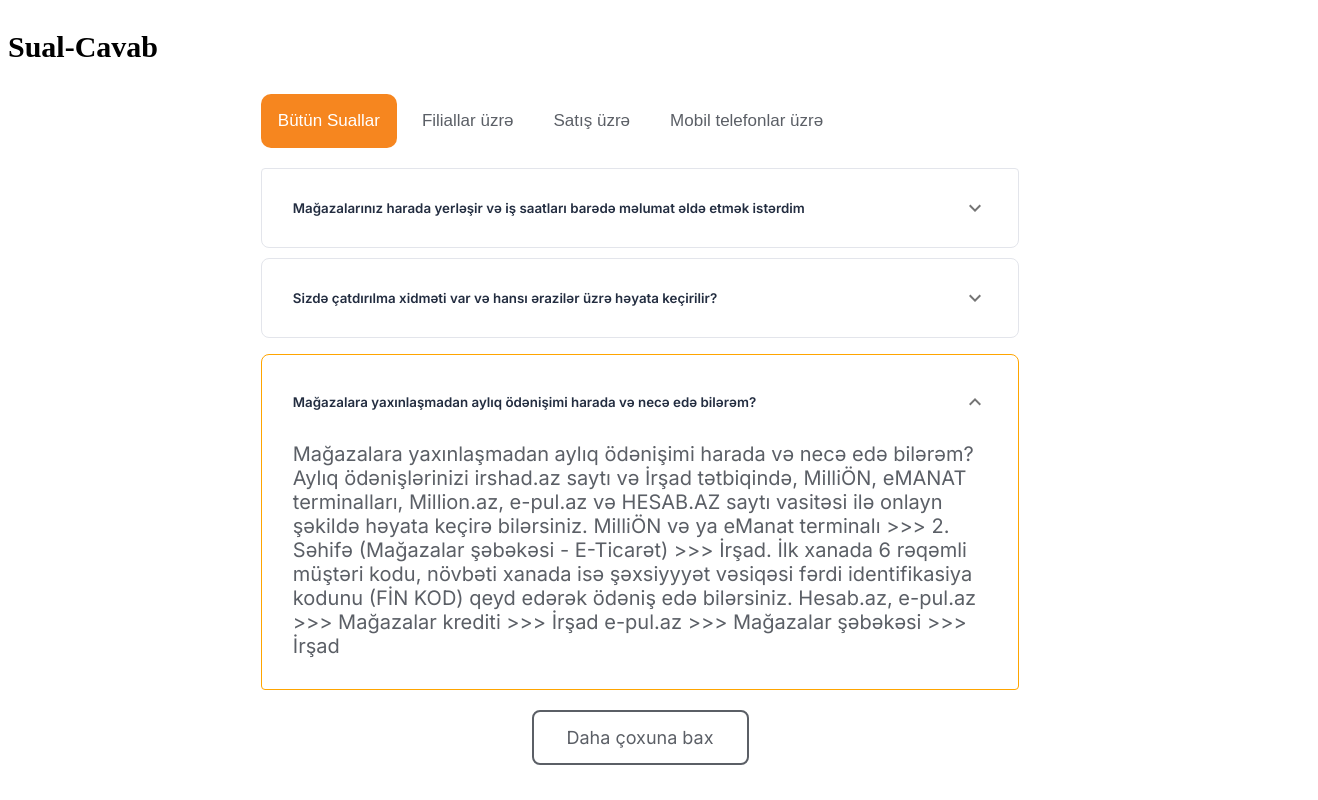
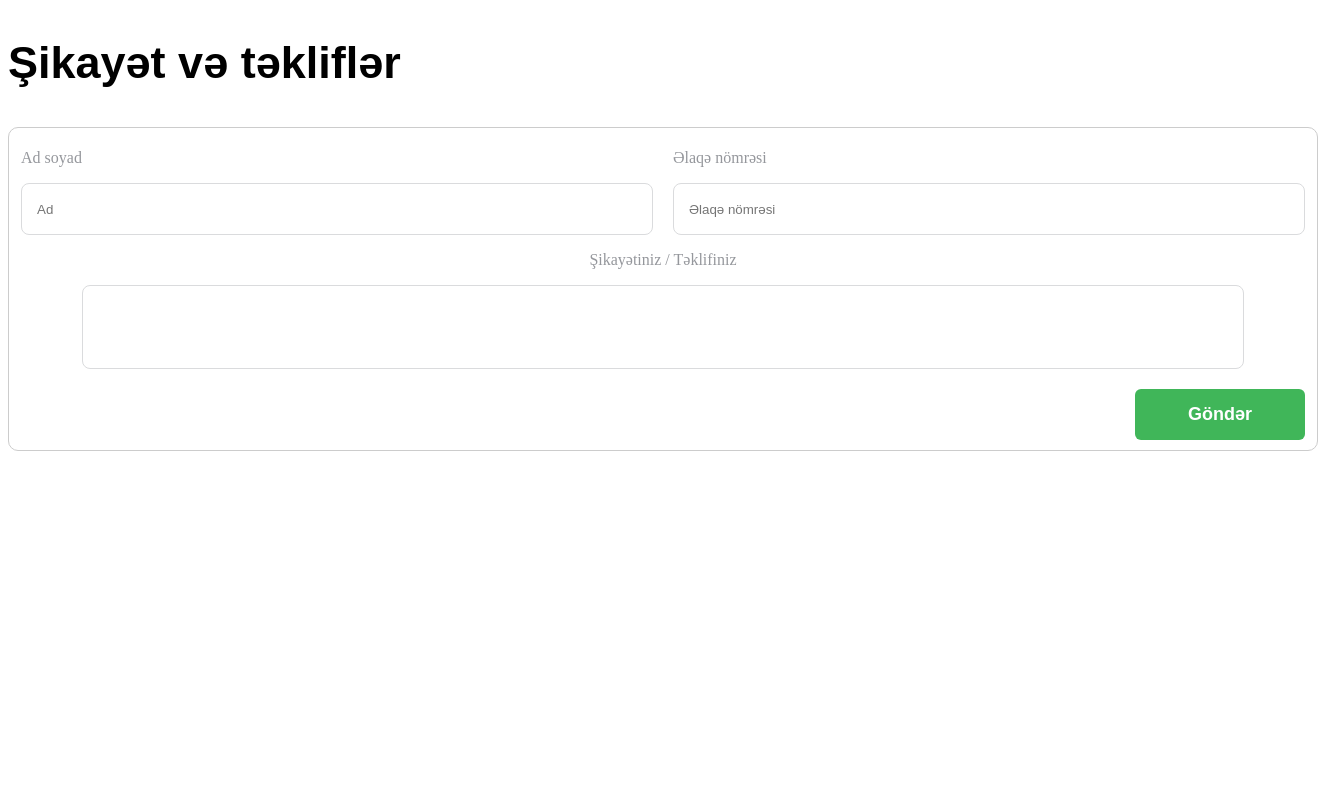
Before and after one commit to Khaydann/irshadd, a React (Vite) app: page / in a window 1280 px wide. Shown: the whole page, 1318 px wide, since content can reach past the window. Built offline with nearby package versions, Linux system fonts and the light colour scheme.

Commit message:
first commit

```diff
--- /dev/null
+++ b/src/assets/Sual/Sikayet.jsx
@@ -0,0 +1,33 @@
+import React from 'react';
+import './Sikayet.scss'; // Fayl adını düzgün yazdığınıza əmin olun
+
+const Sikayet = () => {
+  return (
+    <>
+       <h2>Şikayət və təkliflər</h2>
+      <section className='problem'>
+        <fieldset>
+
+          <div className="sikayet-div1">
+            <form  className="sikayet-f1"action="">
+              <p>Ad soyad</p>
+              <input type="text"  placeholder="Ad"name="fullname" id="fullname" />
+
+            </form>
+            <form className="sikayet-f2" action="">
+            <p>Əlaqə nömrəsi</p>
+            <input placeholder='Əlaqə nömrəsi' type="number" name="phone" id="phone" />
+            </form>
+          </div>
+          <div className="sikayet-div2">
+            <p>Şikayətiniz / Təklifiniz</p>
+            <input name="suggestion" id="suggestion" />
+          </div>
+          <button>Göndər</button>
+        </fieldset>
+      </section>
+    </>
+  );
+}
+
+export default Sikayet;
--- /dev/null
+++ b/src/assets/Sual/Sikayet.scss
@@ -0,0 +1,81 @@
+form {
+  display: flex;
+  flex-direction: column;
+}
+
+.problem fieldset {
+  border-radius: 10px !important; /* !important istifadə edərək prioriteti artırın */
+  border: 1px solid #ccc;
+  width: 95%;
+  margin: 0 auto;
+  display: flex; // Flex istifadə etməklə içərisindəki elementlərin düzülüşünü idarə edin
+  flex-direction: column; // Şaquli düzülüş
+}
+
+.sikayet-div1 {
+  display: flex;
+  gap: 20px;
+  justify-content: center;
+}
+
+.sikayet-f1, .sikayet-f2 {
+  input {
+    width: 600px;
+    height: 20px;
+    padding: 15px;
+    border: 1px solid #dadbdd;
+    border-radius: 8px;
+  }
+
+  p {
+    color: #95979c;
+  }
+}
+
+.sikayet-div2 {
+  display: flex;
+  justify-content: center;
+  flex-direction: column;
+  align-items: center;
+
+  input {
+    width: 90%;
+    height: 80px;
+    border: 1px solid #dadbdd;
+    border-radius: 8px;
+  }
+
+  p {
+    color: #95979c;
+  }
+}
+
+.problem {
+  button {
+    background: #40b659;
+    padding-left: 40px;
+    padding-right: 40px;
+    padding-top: 15px;
+    padding-bottom: 15px;
+    border-radius: 6px;
+    width: 170px;
+    border: none;
+    color: white;
+    margin-left: auto;
+    align-self: flex-end;
+    margin-top: 20px;
+    font-size: 18px;
+    font-weight: bold;
+    font-family: sans-serif;
+  }
+  button:hover{
+    color: #40b659;
+    background-color: white;
+    border: 1px solid #40b659;
+    transition: 1s;
+  }
+}
+h2{
+  font-family: sans-serif;
+  font-size: 45px;
+}
--- a/src/assets/Sual/Sual.jsx
+++ /dev/null
@@ -1,79 +0,0 @@
-import * as React from 'react';
-import Accordion from '@mui/material/Accordion';
-import AccordionSummary from '@mui/material/AccordionSummary';
-import AccordionDetails from '@mui/material/AccordionDetails';
-import ExpandMoreIcon from '@mui/icons-material/ExpandMore';
-import Button from '@mui/material/Button';
-import './Sual.scss';
-
-export default function Sual() {
-  return (
-    <>
-      <h3>Sual-Cavab</h3>
-      <div className="Sual-button">
-        <button className='sc-btn1' >
-         Bütün Suallar
-        </button>
-
-        <button className='sc-btn2' variant="contained">
-          Filiallar üzrə
-        </button>
-        <button className='sc-btn3' variant="contained">
-        Satış üzrə
-        </button>
-        <button className='sc-btn4' variant="contained">
-          Mobil telefonlar üzrə
-        </button>
-      </div>
-      <div className="accordion-container">
-        <Accordion className="custom-accordion">
-          <AccordionSummary
-            expandIcon={<ExpandMoreIcon />}
-            aria-controls="panel1-content"
-            id="panel1-header"
-          >
-            Mağazalarınız harada yerləşir və iş saatları barədə məlumat əldə etmək istərdim
-          </AccordionSummary>
-          <AccordionDetails>
-          Bakı, Sumqayıt, Xırdalan mağazalarımızın iş saatı : 10:00 - 21:00.
-Hövsan mağazalarımızın iş saatı :  09:00 - 20:00.
-28 Mall mağazası iş saatı : 10:00 – 22:00 (Hissəli alış şöbəsi 21:00)
-Naxçıvan,Zaqatala,Füzuli ,Qəbələ, Quba, Göyçay, Bərdə, Gəncə, Masallı, Lənkəran, Xaçmaz, Şəmkir, Yevlax, Sabirabad, İmişli, Cəlilabad, Ağcabədi, Tovuz, Şəki, Ağdaş, Kürdəmir mağazalarımızın iş saatı : 09:00 - 20:00.
-          </AccordionDetails>
-        </Accordion>
-        <Accordion className="custom-accordion">
-          <AccordionSummary
-            expandIcon={<ExpandMoreIcon />}
-            aria-controls="panel2-content"
-            id="panel2-header"
-          >
-            Sizdə çatdırılma xidməti var və hansı ərazilər üzrə həyata keçirilir?
-          </AccordionSummary>
-          <AccordionDetails>
-          Bəli, çatdırılma mövcuddur və Azərbaycana dəyəri 50 AZN-dən yuxarı olan məhsulların istər hissəli, istərsə də nağd, taksit kartları ilə alışı zamanı çatdırılma xidməti mövcuddur və pulsuzdur
-          </AccordionDetails>
-        </Accordion>
-        <Accordion className="custom-accordion" defaultExpanded>
-          <AccordionSummary
-            expandIcon={<ExpandMoreIcon />}
-            aria-controls="panel3-content"
-            id="panel3-header"
-          >
-            Mağazalara yaxınlaşmadan aylıq ödənişimi harada və necə edə bilərəm?
-          </AccordionSummary>
-          <AccordionDetails>
-          Mağazalara yaxınlaşmadan aylıq ödənişimi harada və necə edə bilərəm?
-Aylıq ödənişlərinizi irshad.az saytı və İrşad tətbiqində, MilliÖN, eMANAT terminalları, Million.az, e-pul.az və HESAB.AZ saytı vasitəsi ilə onlayn şəkildə həyata keçirə bilərsiniz.
-MilliÖN və ya eManat terminalı >>> 2. Səhifə (Mağazalar şəbəkəsi -  E-Ticarət) >>> İrşad. İlk xanada 6 rəqəmli müştəri kodu, növbəti xanada isə şəxsiyyyət vəsiqəsi fərdi identifikasiya kodunu (FİN KOD) qeyd edərək ödəniş edə bilərsiniz.
-Hesab.az, e-pul.az >>> Mağazalar krediti >>> İrşad
-e-pul.az >>> Mağazalar şəbəkəsi >>> İrşad
-          </AccordionDetails>
-        </Accordion>
-      </div>
-      <div className="Sual-button2">
-        <button className='sc-btn5
-        '> Daha çoxuna bax</button>
-      </div>
-    </>
-  );
-}
--- a/src/assets/Sual/Sual.scss
+++ /dev/null
@@ -1,118 +0,0 @@
-.custom-accordion {
-    border: 1px solid transparent;
-    border-radius: 5px;
-    margin-bottom: 10px;
-    padding: 15px;
-    font-size: 20px;
-    border-radius: 20px;
-    border: 1px solid #e3e5eb;
-    box-shadow: none !important;
-
-    &.Mui-expanded {
-      border: 1px solid orange;
-    }
-
-
-
-  }
-  .accordion-container {
-    .custom-accordion {
-      border-radius: 8px;
-
-      overflow: hidden;
-
-
-      .MuiAccordionSummary-root {
-        border-radius: 8px 8px 0 0;
-
-
-    }
-  }}
-
-  .accordion-container {
-    .custom-accordion {
-
-
-      .MuiAccordionDetails-root {
-        color: #5b5f66;
-        font-family: Inter, sans-serif
-      }
-    }
-  }
-
-  .sc-btn1,
-.sc-btn2,
-.sc-btn3,
-.sc-btn4 {
-  box-shadow: none !important;
-  border:none;
-  border-radius: 10px;
-  padding: 15px;
-  font-size: 17px;
-}
-
-  .accordion-container {
-    width: 60%;
-    margin: 0 auto;
-  }
-  h3{
-    font-size: 30px;
-  }
-  .Sual-button{
-    width: 60%;
-    margin: 0 auto;
-    margin-bottom: 20px;
-    display: flex;
-    gap: 10px;
-    border: none;
-    box-shadow: transparent;
-    .sc-btn1{
-        background-color: #F6861F;
-        color: white;
-        padding: 17px;
-      }
-      .sc-btn2,.sc-btn3,.sc-btn4{
-        background-color: white;
-        color:#5b5f66;
-        &:hover{
-            background-color: #F6861F;
-            color: white;
-
-        }
-      }
-
-  }
-
-
-  .custom-accordion {
-    .MuiAccordionSummary-root {
-      color: #232d40;
-      font-weight: 600;
-      font-family: Inter, sans-serif
-
-    }
-
-
-    }
-.Sual-button2{
-    display: flex;
-  justify-content: center;
-  margin-top: 20px;
-    .sc-btn5{
-        color: #5b5f66;
-        border: 2px solid #5b5f66;
-        border-radius: 8px;
-        padding: 15px 33px;
-        background-color: #fff;
-     font-size: 18px;
-        font-family: Inter, sans-serif
-
-
-
-    }
-    .sc-btn5:hover{
-        color: white;
-        background-color: #5b5f66;
-        transition: 1s;
-    }
-}
--- a/src/main.jsx
+++ b/src/main.jsx
@@ -2,10 +2,11 @@ import { StrictMode } from 'react'
 import { createRoot } from 'react-dom/client'
 // import App from './App.jsx'
 // import './index.css'
-import Footer from './assets/Sual/Sual.jsx'
+import Footer from './assets/Sual/Sikayet.jsx'
+import Sikayet from './assets/Sual/Sikayet.jsx'
 
 createRoot(document.getElementById('root')).render(
   <StrictMode>
-    <Footer />
+    <Sikayet />
   </StrictMode>,
 )
```
